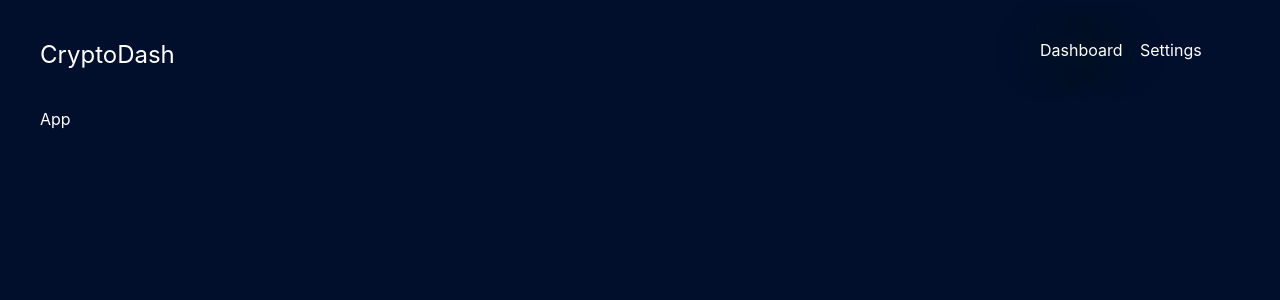
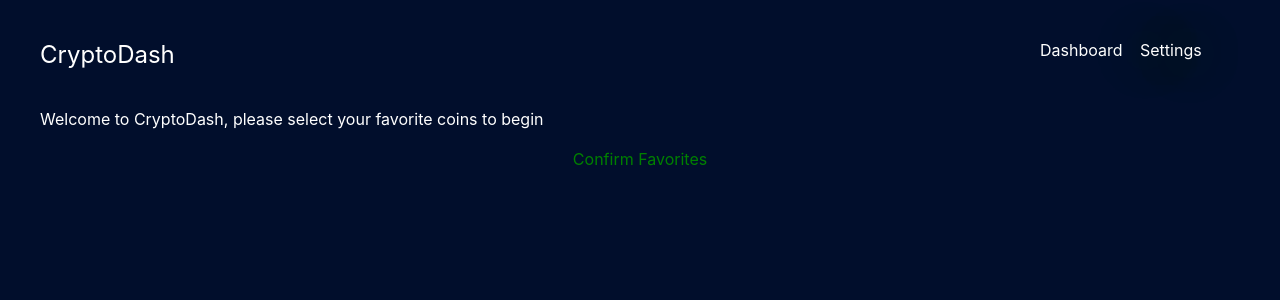
Before and after one commit to atorov/react-context-cryptodash, a React (Create React App) app: page / in a window 1280 px wide. Shown: the top 300 px of the page. Built offline with nearby package versions, Linux system fonts and the light colour scheme.

Commit message:
added content to the settings page and persist/rehydrate state using local storage

```diff
--- a/package.json
+++ b/package.json
@@ -3,6 +3,7 @@
   "version": "0.1.0",
   "private": true,
   "dependencies": {
+    "lodash": "^4.17.11",
     "react": "^16.8.2",
     "react-dom": "^16.8.2",
     "react-scripts": "2.1.5",
--- a/src/components/App/AppStateProvider/index.jsx
+++ b/src/components/App/AppStateProvider/index.jsx
@@ -1,14 +1,21 @@
-import React, { useReducer } from 'react'
+import React, { useEffect, useReducer, useRef } from 'react'
 
-const initState = {
-    page: 'dashboard',
-}
+import _ from 'lodash'
+
+const initState = getInitState()
 
 export const AppDispatchContext = React.createContext(() => { })
 export const AppStateContext = React.createContext(initState)
 
 function reducer(state, action) {
     switch (action.type) {
+        case ':CONFIRM_FAVORITES:':
+            return {
+                ...state,
+                firstVisit: false,
+                page: 'dashboard',
+            }
+
         case ':SET_PAGE:':
             return {
                 ...state,
@@ -16,13 +23,58 @@ function reducer(state, action) {
             }
 
         default:
-            // throw new Error('Action type does not match!')
-            return state
+            throw new Error('Action type does not match!')
+        // return state
     }
 }
 
+function getInitState() {
+    let savedState = {}
+    try {
+        const serialized = window.localStorage.getItem('cryptoDash')
+        if (serialized) {
+            savedState = JSON.parse(serialized)
+        }
+    } catch (reason) {
+        console.error('::: Load state from the local storage failed with reason:', reason)
+    }
+
+    return {
+        firstVisit: true,
+        page: 'settings',
+        ...savedState,
+    }
+}
+
+const saveState = _.throttle(
+    (state) => {
+        try {
+            const serialized = JSON.stringify(state)
+            window.localStorage.setItem('cryptoDash', serialized)
+            console.log('::: State has been saved to the local storage')
+        } catch (reason) {
+            console.error('::: Save state in the local storage failed with reason:', reason)
+        }
+    },
+    550,
+    { 'leading': false },
+)
+
 export function AppStateProvider(props) {
+    const isMountedRef = useRef(false)
+
     const [state, dispatch] = useReducer(reducer, initState)
+
+    useEffect(
+        () => {
+            isMountedRef.current
+                ? saveState(state)
+                : isMountedRef.current = true
+        },
+        [state],
+    )
+
+    // useEffect(() => () => isMountedRef.current = false, [])
 
     return (
         <AppStateContext.Provider value={state}>
--- a/src/components/App/index.jsx
+++ b/src/components/App/index.jsx
@@ -3,6 +3,7 @@ import React from 'react'
 import AppBar from './AppBar'
 import AppLayout from './AppLayout'
 import { AppStateProvider } from './AppStateProvider'
+import Settings from '../Settings'
 
 import './index.css'
 
@@ -12,7 +13,7 @@ class App extends React.Component {
             <AppStateProvider>
                 <AppLayout>
                     <AppBar />
-                    App
+                    <Settings />
                 </AppLayout>
             </AppStateProvider>
         )
--- /dev/null
+++ b/src/components/Settings/ConfirmButton/index.jsx
@@ -0,0 +1,28 @@
+import React, { useContext } from 'react'
+
+import styled from 'styled-components'
+
+import { AppDispatchContext } from '../../App/AppStateProvider'
+
+const CenterDiv = styled.div`
+    display: grid;
+    justify-content: center;
+`
+
+const StyledConfirmButton = styled.div`
+    margin: 20px;
+    color: green;
+    cursor: pointer;
+`
+
+export default function () {
+    const dispatch = useContext(AppDispatchContext)
+
+    return (
+        <CenterDiv>
+            <StyledConfirmButton onClick={() => dispatch({ type: ':CONFIRM_FAVORITES:' })}>
+                Confirm Favorites
+            </StyledConfirmButton>
+        </CenterDiv>
+    )
+}
--- /dev/null
+++ b/src/components/Settings/WelcomeMessage/index.jsx
@@ -0,0 +1,15 @@
+import React, { useContext } from 'react'
+
+import { AppStateContext } from '../../App/AppStateProvider'
+
+export default function () {
+    const { firstVisit } = useContext(AppStateContext)
+
+    return (
+        firstVisit ? (
+            <div>
+                Welcome to CryptoDash, please select your favorite coins to begin
+            </div >
+        ) : null
+    )
+}
--- /dev/null
+++ b/src/components/Settings/index.jsx
@@ -0,0 +1,13 @@
+import React from 'react'
+
+import ConfirmButton from './ConfirmButton'
+import WelcomeMessage from './WelcomeMessage'
+
+export default function () {
+    return (
+        <>
+            <WelcomeMessage />
+            <ConfirmButton />
+        </>
+    )
+}
```
